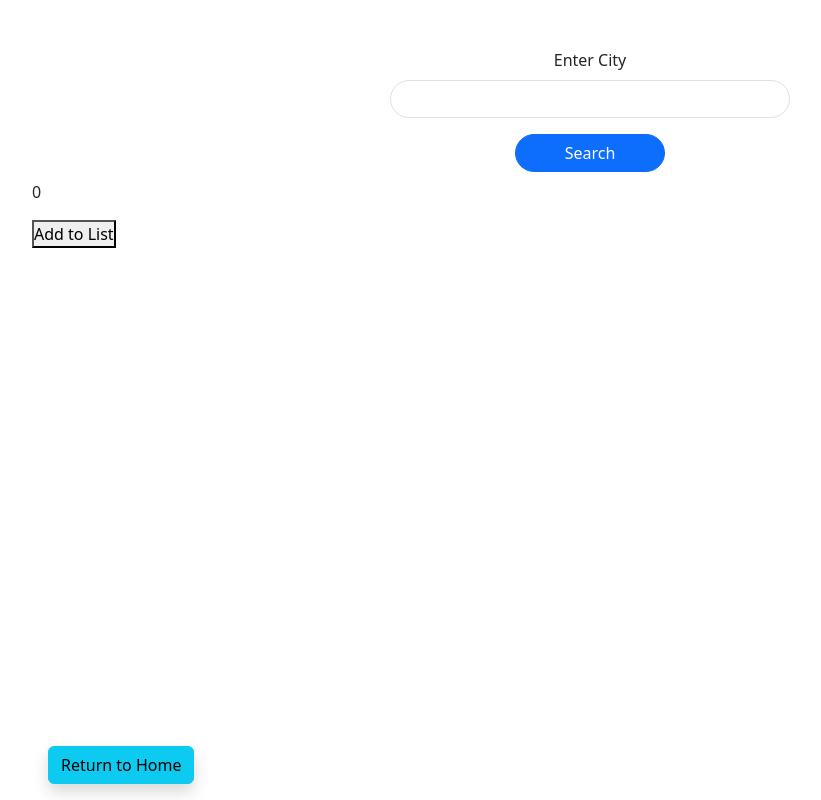
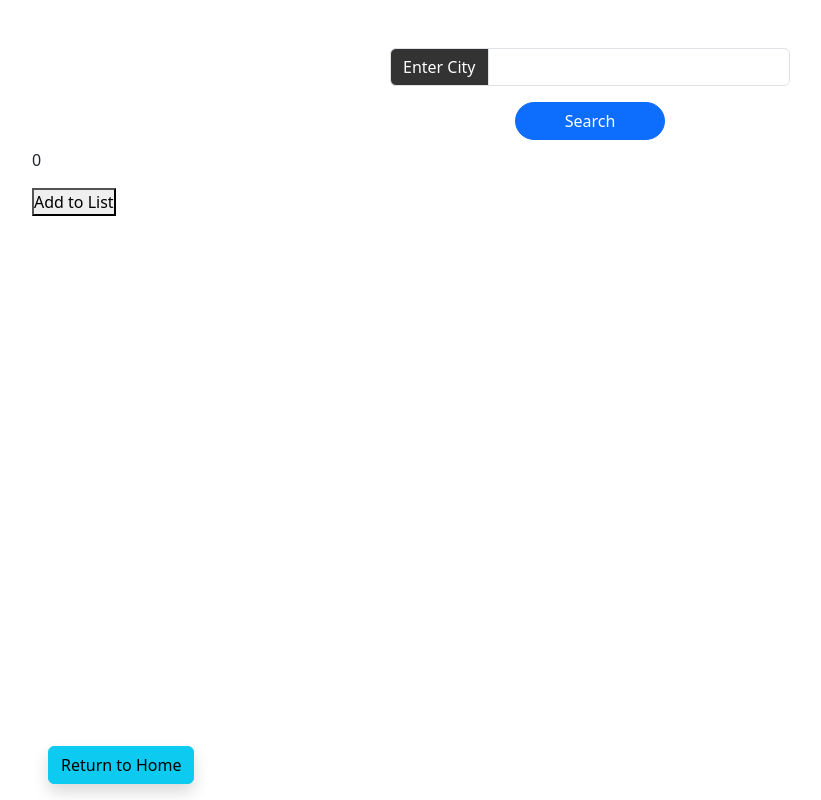
Before and after one commit to paulg44/typescript-weather-app, a React (Create React App) app in the folder my-app/: page /weather in a window 1280 px wide. Shown: the whole page, without its empty margins (50-871 px from the left). Built offline with nearby package versions, Linux system fonts and the light colour scheme; the HTML template or start-up script is replaced by a standard one.

Commit message:
style input using InputGroup.Text

```diff
--- a/my-app/src/WeatherApp/SearchBar/SearchBar.tsx
+++ b/my-app/src/WeatherApp/SearchBar/SearchBar.tsx
@@ -1,7 +1,7 @@
 // Component for Searchbar
 
 import { ChangeEvent } from "react";
-import { Form, Button } from "react-bootstrap";
+import { Container, Form, InputGroup, Button } from "react-bootstrap";
 
 type SearchBarProps = {
   handleInputChange: (e: ChangeEvent<HTMLInputElement>) => void;
@@ -10,12 +10,13 @@ type SearchBarProps = {
 
 function SearchBar({ handleInputChange, handleSearchClick }: SearchBarProps) {
   return (
-    <Form className="d-flex flex-column align-items-center mt-5">
-      <Form.Label>Enter City</Form.Label>
-      <Form.Control
-        style={{ width: "400px", borderRadius: "20px" }}
-        onChange={handleInputChange}
-      ></Form.Control>
+    <Container className="d-flex flex-column align-items-center mt-5">
+      <InputGroup style={{ width: "400px" }}>
+        <InputGroup.Text style={{ backgroundColor: "#333", color: "#fff" }}>
+          Enter City
+        </InputGroup.Text>
+        <Form.Control onChange={handleInputChange} />
+      </InputGroup>
       <Button
         className="mt-3"
         style={{ width: "150px", borderRadius: "20px" }}
@@ -23,7 +24,7 @@ function SearchBar({ handleInputChange, handleSearchClick }: SearchBarProps) {
       >
         Search
       </Button>
-    </Form>
+    </Container>
   );
 }
 
```
